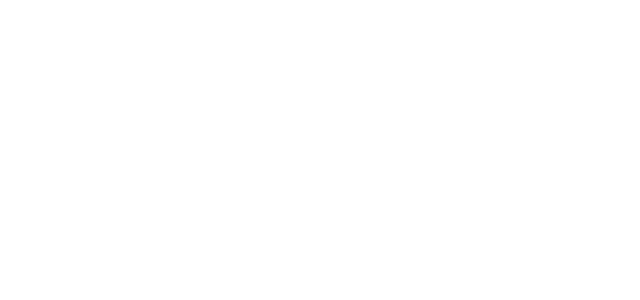
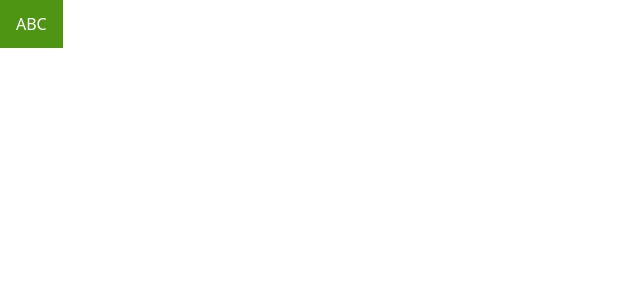
Before and after one commit to 9996rojit/oms_frontend_landing_page, a Next.js app: page / in a window 1280 px wide. Shown: the top 300 px of the page, without its empty margins (0-640 px from the left). Built offline with nearby package versions, Linux system fonts and the light colour scheme.

Commit message:
create button component

```diff
--- /dev/null
+++ b/components/UI/Button.tsx
@@ -0,0 +1,26 @@
+import React from 'react';
+
+interface Props extends React.ButtonHTMLAttributes<HTMLButtonElement> {
+  children: string;
+  icon?: React.ReactElement;
+  buttonType: 'primary' | 'secondary';
+}
+const Button = (props: Props) => {
+  const { children, icon, buttonType, ...rest } = props;
+  return (
+    <button
+      className={` px-4 py-3 transform hover:duration-200 duration-200 ${
+        props?.className
+      } ${
+        props?.buttonType === 'primary'
+          ? 'bg-[#87C754] hover:bg-[#4C9412FC] active:bg-[#64BB1EFC] text-white'
+          : 'border-[#87C754] hover:bg-[#87C75433]/20 active:bg-[#64BB1EFC] text-[#87C754]'
+      }`}
+      {...rest}
+    >
+      {props?.children}
+    </button>
+  );
+};
+
+export default Button;
--- a/pages/index.tsx
+++ b/pages/index.tsx
@@ -1,5 +1,6 @@
 import type { NextPage } from 'next';
 import Head from 'next/head';
+import Button from '../components/UI/Button';
 
 const Home: NextPage = () => {
   return (
@@ -9,6 +10,10 @@
         <meta name='description' content='Generated by create next app' />
         <link rel='icon' href='/favicon.ico' />
       </Head>
+
+      <main>
+        <Button buttonType='primary'>ABC</Button>
+      </main>
     </>
   );
 };
```
Also changed, not shown: public/assets/logo.svg (added).
